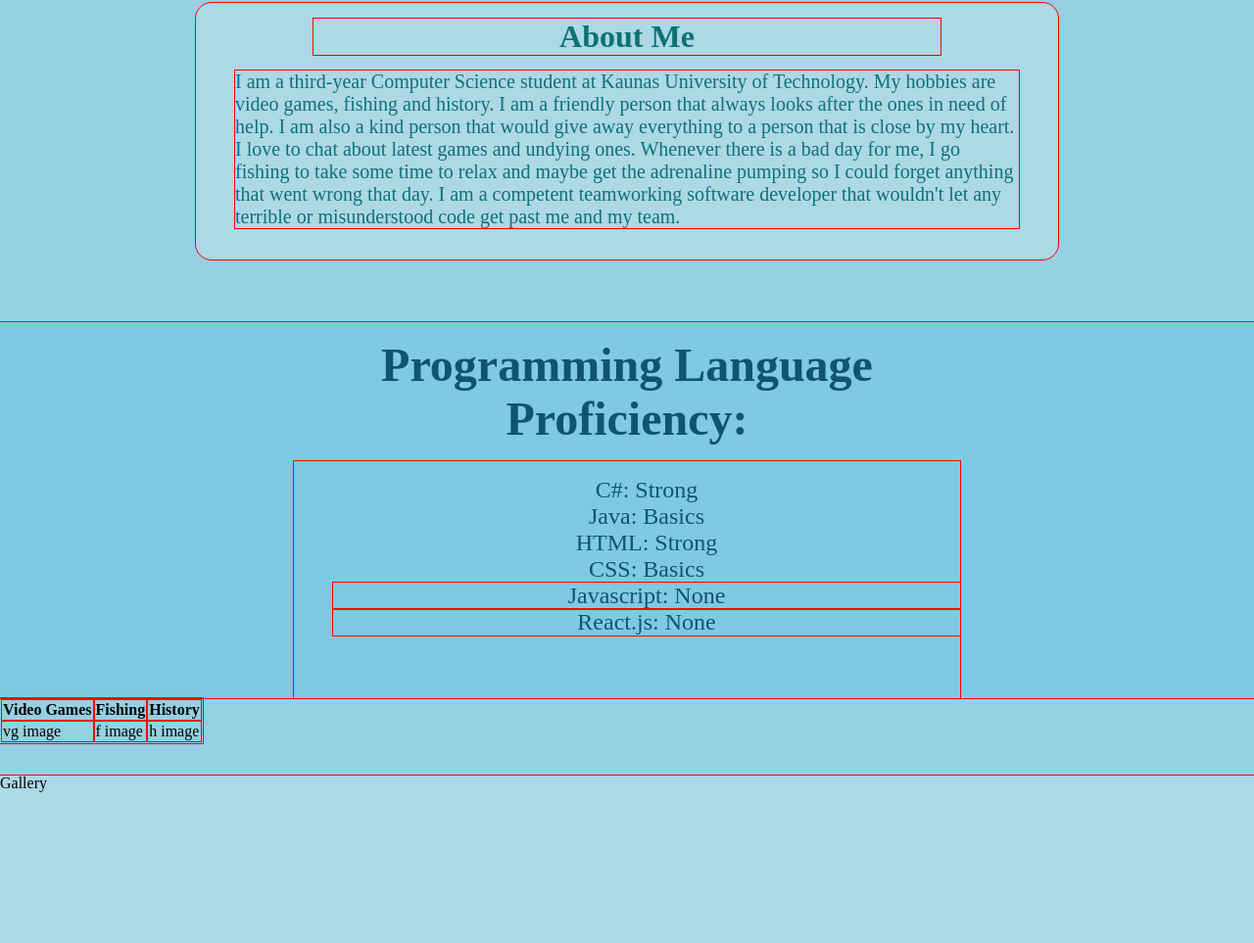
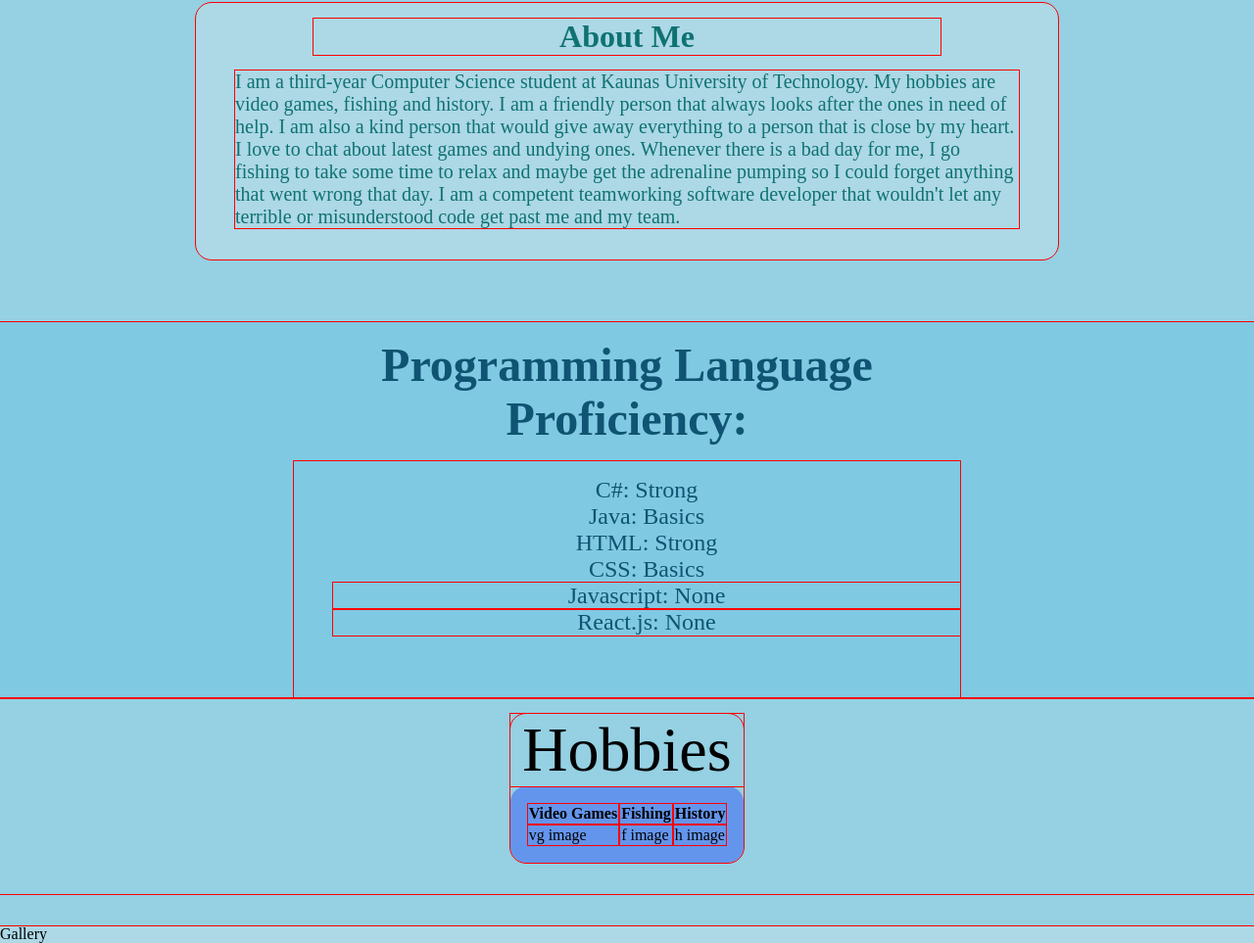
Before and after one commit to GrnDog/GrnDog-Page, a plain HTML site: page Pages/portfolio.html in a window 1280 px wide. Shown: the part 1309-2272 px from the top of the page at 98% size. Before the commit the page ends 2118 px from the top, so only its background shows below. Drawn offline with Linux system fonts and the light colour scheme.

Commit message:
Saving unfinished work
Hobbies caption need to be inside table background, proficiency list items cant have indent from the left.

```diff
--- a/Pages/portfolio.html
+++ b/Pages/portfolio.html
@@ -48,7 +48,9 @@
         </div>
 
 
-        <table class="debug">
+        <div class="debug hobbies">
+            <table class="debug hobbies">
+                <caption class="debug hobbies">Hobbies</caption>
                 <tr class="debug">
                     <th class="debug">Video Games</th>
                     <th class="debug">Fishing</th>
@@ -60,6 +62,8 @@
                     <td class="debug">h image</td>
                 </tr>
             </table>
+        </div>
+
     </main>
 
 
--- a/styles/portfolio.css
+++ b/styles/portfolio.css
@@ -71,7 +71,21 @@ p {
     margin-top: 1rem;
 }
 
+div.hobbies {
+    padding-top: 1rem;
+    padding-bottom: 2rem;
+}
 
+table.hobbies {
+    background-color: cornflowerblue;
+    margin: auto;
+    padding: 1rem;
+    border-radius: 16px;
+}
+
+caption.hobbies {
+    font-size: 4rem;
+}
 
 #name {
     color: darkcyan;
```
Lines whose indentation alone changed are shown as unchanged.
